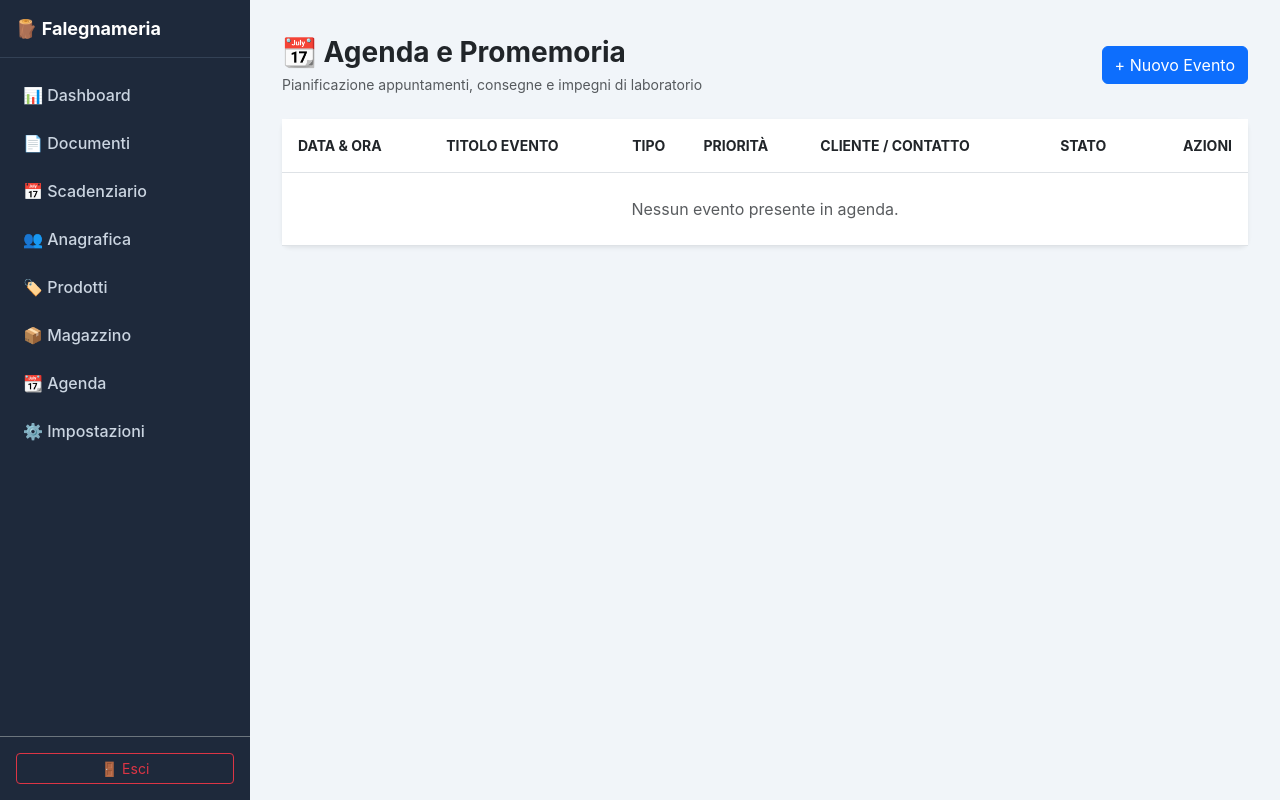
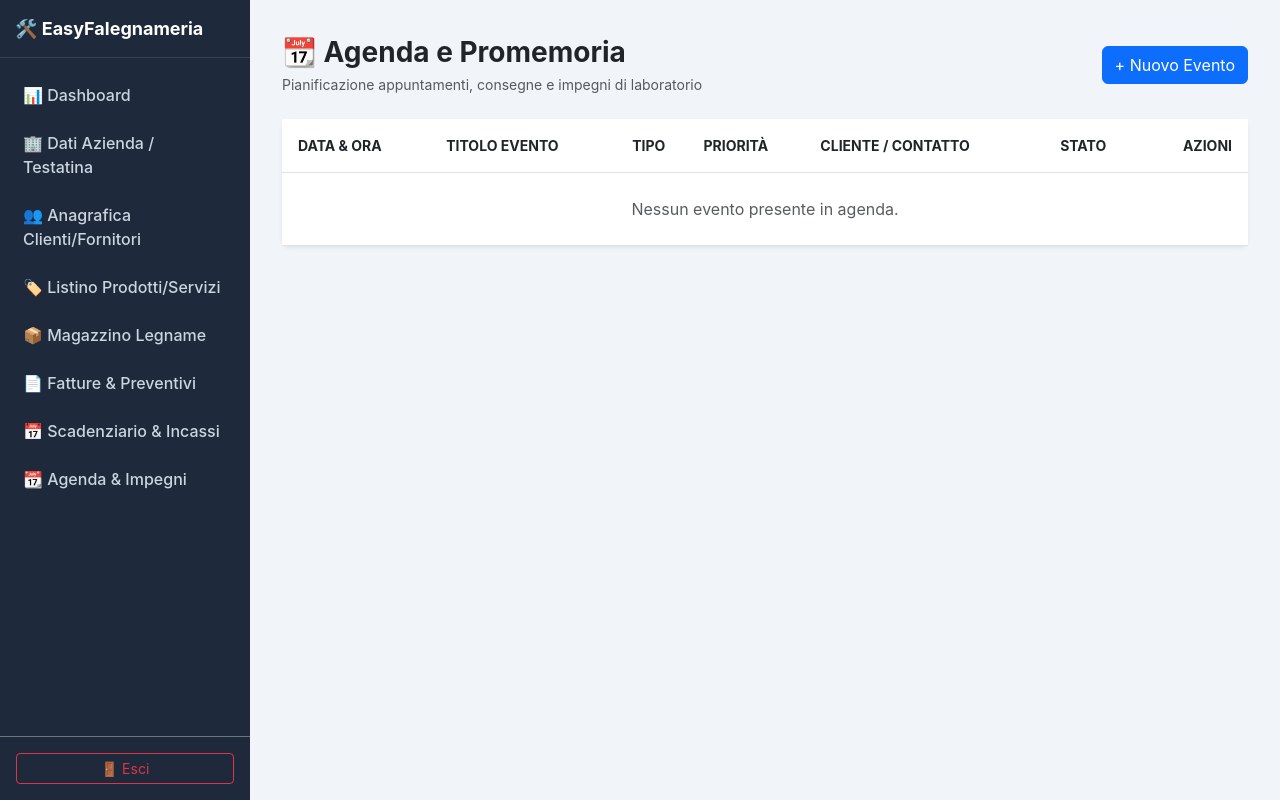
Before and after one commit to angeloangius8-code/gestionale-falegnameria, a Flask app: page /agenda in a window 1280 px wide. Run offline with Flask 3, Linux system fonts and the light colour scheme; the visitor is signed in with stand-in values (Sample User, id 1); data that the repository does not hold is empty; some libraries are stand-ins or nearby versions.

Commit message:
Update base.html

```diff
--- a/gestionale_falegnameria/templates/base.html
+++ b/gestionale_falegnameria/templates/base.html
@@ -5,6 +5,7 @@
     <meta name="viewport" content="width=device-width, initial-scale=1.0, maximum-scale=1.0, user-scalable=no">
     <title>Gestionale Falegnameria</title>
 
+    <!-- Configurazione PWA -->
     <link rel="manifest" href="{{ url_for('static', filename='manifest.json') }}">
     <meta name="theme-color" content="#1e293b">
     <meta name="mobile-web-app-capable" content="yes">
@@ -12,6 +13,7 @@
     <meta name="apple-mobile-web-app-title" content="Falegnameria">
     <link rel="apple-touch-icon" href="{{ url_for('static', filename='logo.png') }}">
 
+    <!-- Bootstrap 5 CSS -->
     <link href="https://cdn.jsdelivr.net/npm/bootstrap@5.3.0/dist/css/bootstrap.min.css" rel="stylesheet">
 
     <style>
@@ -23,6 +25,7 @@
             padding: 0;
         }
 
+        /* STILI DESKTOP (PC) */
         .sidebar {
             width: 250px;
             background: #1e293b;
@@ -63,16 +66,17 @@
             display: none !important;
         }
 
+        /* STILI MOBILE (Smartphone e Tablet < 992px) */
         @media screen and (max-width: 991px) {
             .sidebar {
-                display: none !important;
+                display: none !important; /* Nasconde la sidebar fissa su smartphone */
             }
             .main-content {
-                margin-left: 0 !important;
+                margin-left: 0 !important; /* Libera l'intero schermo */
                 padding: 12px !important;
             }
             .mobile-header {
-                display: flex !important;
+                display: flex !important; /* Mostra la barra superiore mobile */
                 align-items: center;
                 justify-content: space-between;
                 background-color: #1e293b;
@@ -88,28 +92,30 @@
 </head>
 <body>
 
+<!-- BARRA SUPERIORE MOBILE -->
 <div class="mobile-header">
-    <span class="fw-bold fs-5">🪵 Falegnameria</span>
+    <span class="fw-bold fs-5">🛠️ EasyFalegnameria</span>
     <button class="btn btn-primary btn-sm fw-bold px-3" type="button" data-bs-toggle="offcanvas" data-bs-target="#mobileMenu">
         ☰ Menu
     </button>
 </div>
 
+<!-- MENU A COMPARSA LATERALE MOBILE (Offcanvas) -->
 <div class="offcanvas offcanvas-start text-white" tabindex="-1" id="mobileMenu" style="width: 280px; background-color: #1e293b !important;">
     <div class="offcanvas-header border-bottom border-secondary">
-        <h5 class="offcanvas-title fw-bold">🪵 Falegnameria</h5>
+        <h5 class="offcanvas-title fw-bold">🛠️ EasyFalegnameria</h5>
         <button type="button" class="btn-close btn-close-white" data-bs-dismiss="offcanvas" aria-label="Close"></button>
     </div>
     <div class="offcanvas-body d-flex flex-column justify-content-between">
         <ul class="nav flex-column px-1">
             <li class="nav-item"><a href="{{ url_for('index') }}" class="nav-link text-white py-2 fs-6">📊 Dashboard</a></li>
-            <li class="nav-item"><a href="{{ url_for('documenti') }}" class="nav-link text-white py-2 fs-6">📄 Documenti</a></li>
-            <li class="nav-item"><a href="{{ url_for('scadenziario') }}" class="nav-link text-white py-2 fs-6">📅 Scadenziario</a></li>
-            <li class="nav-item"><a href="{{ url_for('anagrafica') }}" class="nav-link text-white py-2 fs-6">👥 Anagrafica</a></li>
-            <li class="nav-item"><a href="{{ url_for('prodotti') }}" class="nav-link text-white py-2 fs-6">🏷️ Prodotti</a></li>
-            <li class="nav-item"><a href="{{ url_for('magazzino') }}" class="nav-link text-white py-2 fs-6">📦 Magazzino</a></li>
-            <li class="nav-item"><a href="{{ url_for('agenda') }}" class="nav-link text-white py-2 fs-6">📆 Agenda</a></li>
-            <li class="nav-item"><a href="{{ url_for('impostazioni') }}" class="nav-link text-white py-2 fs-6">⚙️ Impostazioni</a></li>
+            <li class="nav-item"><a href="{{ url_for('impostazioni') }}" class="nav-link text-white py-2 fs-6">🏢 Dati Azienda / Testatina</a></li>
+            <li class="nav-item"><a href="{{ url_for('anagrafica') }}" class="nav-link text-white py-2 fs-6">👥 Anagrafica Clienti/Fornitori</a></li>
+            <li class="nav-item"><a href="{{ url_for('prodotti') }}" class="nav-link text-white py-2 fs-6">🏷️ Listino Prodotti/Servizi</a></li>
+            <li class="nav-item"><a href="{{ url_for('magazzino') }}" class="nav-link text-white py-2 fs-6">📦 Magazzino Legname</a></li>
+            <li class="nav-item"><a href="{{ url_for('documenti') }}" class="nav-link text-white py-2 fs-6">📄 Fatture & Preventivi</a></li>
+            <li class="nav-item"><a href="{{ url_for('scadenziario') }}" class="nav-link text-white py-2 fs-6">📅 Scadenziario & Incassi</a></li>
+            <li class="nav-item"><a href="{{ url_for('agenda') }}" class="nav-link text-white py-2 fs-6">📆 Agenda & Impegni</a></li>
         </ul>
         <div class="pt-3 border-top border-secondary">
             <a href="{{ url_for('logout') }}" class="btn btn-outline-danger w-100 fw-bold">🚪 Esci</a>
@@ -117,20 +123,21 @@
     </div>
 </div>
 
+<!-- SIDEBAR FISSA PER DESKTOP -->
 <div class="sidebar">
     <div>
         <div class="sidebar-brand">
-            🪵 Falegnameria
+            🛠️ EasyFalegnameria
         </div>
         <ul class="nav flex-column px-2">
             <li class="nav-item"><a href="{{ url_for('index') }}" class="nav-link">📊 Dashboard</a></li>
-            <li class="nav-item"><a href="{{ url_for('documenti') }}" class="nav-link">📄 Documenti</a></li>
-            <li class="nav-item"><a href="{{ url_for('scadenziario') }}" class="nav-link">📅 Scadenziario</a></li>
-            <li class="nav-item"><a href="{{ url_for('anagrafica') }}" class="nav-link">👥 Anagrafica</a></li>
-            <li class="nav-item"><a href="{{ url_for('prodotti') }}" class="nav-link">🏷️ Prodotti</a></li>
-            <li class="nav-item"><a href="{{ url_for('magazzino') }}" class="nav-link">📦 Magazzino</a></li>
-            <li class="nav-item"><a href="{{ url_for('agenda') }}" class="nav-link">📆 Agenda</a></li>
-            <li class="nav-item"><a href="{{ url_for('impostazioni') }}" class="nav-link">⚙️ Impostazioni</a></li>
+            <li class="nav-item"><a href="{{ url_for('impostazioni') }}" class="nav-link">🏢 Dati Azienda / Testatina</a></li>
+            <li class="nav-item"><a href="{{ url_for('anagrafica') }}" class="nav-link">👥 Anagrafica Clienti/Fornitori</a></li>
+            <li class="nav-item"><a href="{{ url_for('prodotti') }}" class="nav-link">🏷️ Listino Prodotti/Servizi</a></li>
+            <li class="nav-item"><a href="{{ url_for('magazzino') }}" class="nav-link">📦 Magazzino Legname</a></li>
+            <li class="nav-item"><a href="{{ url_for('documenti') }}" class="nav-link">📄 Fatture & Preventivi</a></li>
+            <li class="nav-item"><a href="{{ url_for('scadenziario') }}" class="nav-link">📅 Scadenziario & Incassi</a></li>
+            <li class="nav-item"><a href="{{ url_for('agenda') }}" class="nav-link">📆 Agenda & Impegni</a></li>
         </ul>
     </div>
     <div class="p-3 border-top border-secondary">
@@ -138,12 +145,15 @@
     </div>
 </div>
 
+<!-- CONTENUTO PRINCIPALE -->
 <div class="main-content">
     {% block content %}{% endblock %}
 </div>
 
+<!-- JS Bootstrap 5 -->
 <script src="https://cdn.jsdelivr.net/npm/bootstrap@5.3.0/dist/js/bootstrap.bundle.min.js"></script>
 
+<!-- Registrazione Service Worker -->
 <script>
   if ('serviceWorker' in navigator) {
     window.addEventListener('load', () => {
@@ -153,5 +163,13 @@
     });
   }
 </script>
+
+<!-- Script per il reset della sessione alla chiusura del browser -->
+<script>
+  window.addEventListener('beforeunload', function () {
+    navigator.sendBeacon("{{ url_for('logout') }}");
+  });
+</script>
+
 </body>
 </html>
```
